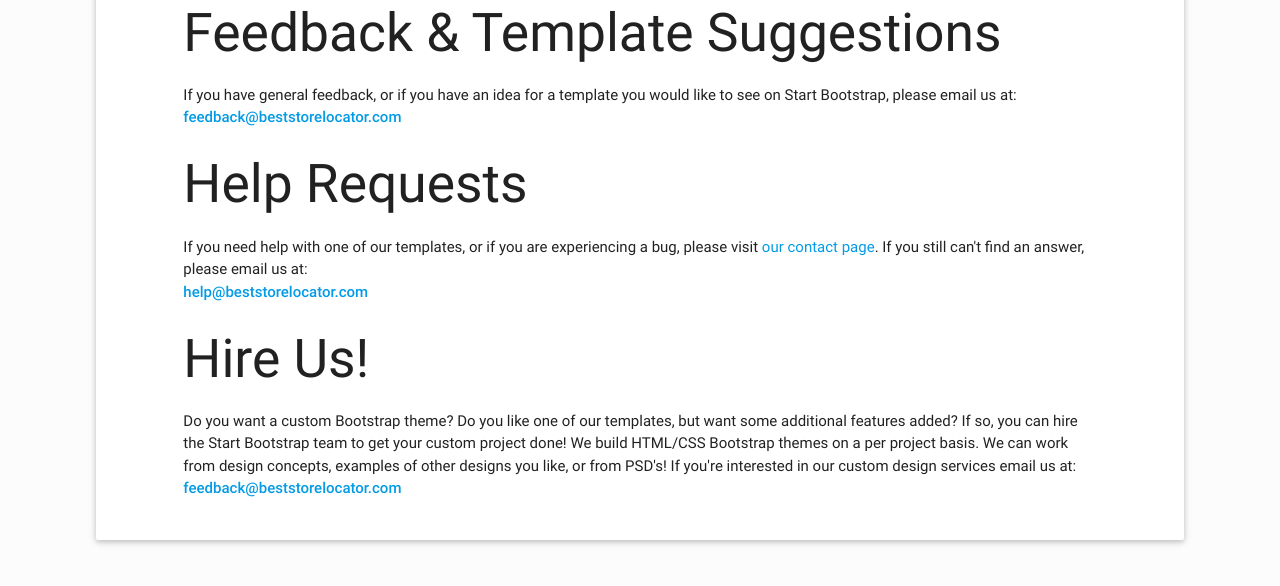
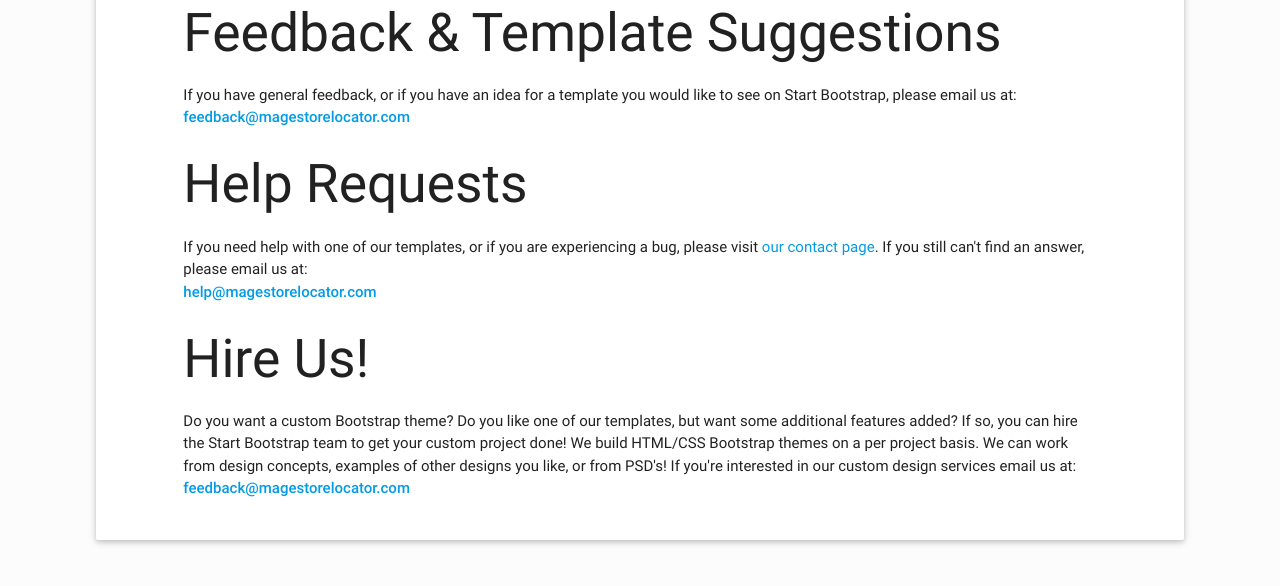
Before and after one commit to magentolocator/bsl, a Jekyll site: the page built from contact.html, in a window 1280 px wide. Shown: the part 248-834 px from the top of the page. Built offline with Jekyll 4.4.1, drawn with Linux system fonts in a browser that asks for light colours; nearby versions of some CDN libraries.

Commit message:
Auto update

```diff
--- a/CNAME
+++ b/CNAME
@@ -1 +1 @@
-www.beststorelocator.com
+www.magestorelocator.com
--- a/_config.yml
+++ b/_config.yml
@@ -3,17 +3,17 @@
 title: "Magento Store Locator"
 slogan: "The most useful Store Locator"
 description: "Find a store near your"
-email: "support@beststorelocator.com"
-url: "https://www.beststorelocator.com"
-baseurl: "https://www.beststorelocator.com"
-domain: "beststorelocator.com"
-author: "beststorelocator"
+email: "support@magestorelocator.com"
+url: "https://www.magestorelocator.com"
+baseurl: "https://www.magestorelocator.com"
+domain: "magestorelocator.com"
+author: "magestorelocator"
 this_year: "2016"
 
 allow_search_engine: false
 
 
-paypal: "support@beststorelocator.com"
+paypal: "support@magestorelocator.com"
 
 google_verify: "mqeRPCxfPDdd8Ai589_r1ylvomMFyjYC0epneqbK74"
 bing_verify:
@@ -21,7 +21,7 @@
 
 # Social accounts
 google_plus:
-disqus_shortname: "beststorelocator"
+disqus_shortname: "magestorelocator"
 
 subcriber_url: "http://t.us3.list-manage1.com/subscribe/post?u=531af730d34352cf489&amp;id=0416bef2d9"
 
```
